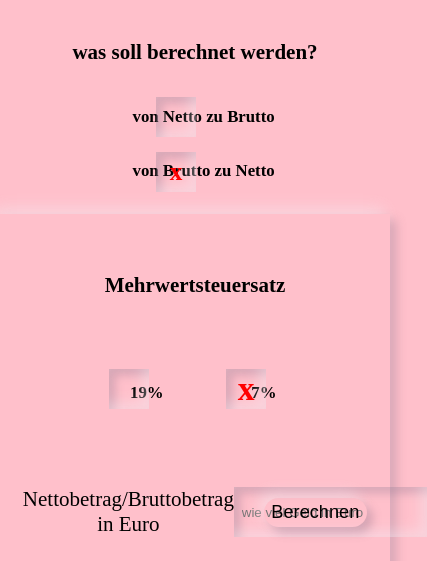
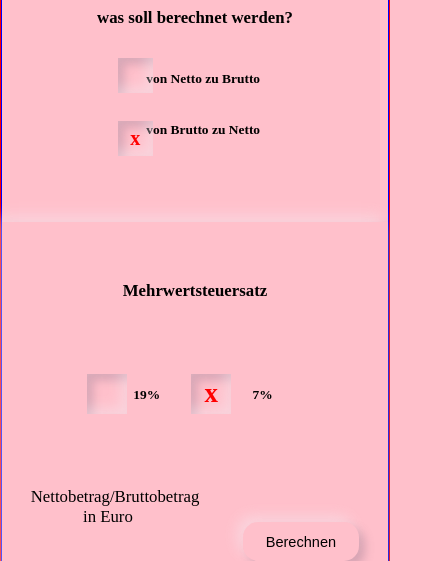
Before and after one commit to RickyTickyTavy69/steuerproject, a plain HTML site: page index.html in a window 390 px wide. Shown: the part 283-844 px from the top of the page, 427 px wide, since content can reach past the window. Drawn offline with Linux system fonts and the light colour scheme.

Commit message:
@media queries added

```diff
--- a/assets/styles/style.css
+++ b/assets/styles/style.css
@@ -10,7 +10,6 @@ body {
   margin: 5vh auto;
   text-align: center;
   background-color: pink;
-  font-size: 14px;
 }
 
 /********************************************header*******************************************/
@@ -105,7 +104,6 @@ button.active{
 .taxesForm label{
   line-height: 1.5em;
 }
-
 
 .isMarried {
   max-width: 170px;
@@ -217,9 +215,6 @@ button.active{
   position: absolute;
   top: 50%;
   left: 70%;
-}
-
-.result_container {
   padding-top: 5vh;
   width: 24%;
   height: 40%;
@@ -257,6 +252,16 @@ button.active{
 
 /******************************************SecondTaxesApp*****************************************************/
 
+.taxesApp2{
+  border: 1px solid red;
+  padding-right: 10%;
+  padding-left: 10%;
+}
+
+.taxesForm2{                  /* man muss die form in der Breite begrenzen, und die Breite immer in den queries klein stellen und genau */
+  position: relative;
+  border: 1px solid blue;
+}
 
 label.fromBrutto::before{
   content: "";
@@ -265,8 +270,8 @@ label.fromBrutto::before{
   display: flex;
   box-shadow: inset -6px -6px 14px rgba(244, 238, 245, 0.45), inset 6px 6px 10px rgba(114, 94, 121, 0.29);
   position: absolute;
-  left: 40%;
-  top: -45%;
+  left: 36%;
+  top: 25%;
   justify-content: center;
   align-items: center;
   font-size: 1.5em;
@@ -280,8 +285,8 @@ label.fromBrutto.active::before{
   display: flex;
   box-shadow: inset -6px -6px 14px rgba(244, 238, 245, 0.45), inset 6px 6px 10px rgba(114, 94, 121, 0.29);
   position: absolute;
-  left: 40%;
-  top: -45%;
+  left: 36%;
+  top: 25%;
   justify-content: center;
   align-items: center;
   color: red;
@@ -296,8 +301,8 @@ label.fromNetto::before {
   display: flex;
   box-shadow: inset -6px -6px 14px rgba(244, 238, 245, 0.45), inset 6px 6px 10px rgba(114, 94, 121, 0.29);
   position: absolute;
-  left: 40%;
-  top: -50%;
+  left: 36%;
+  top: 15%;
   justify-content: center;
   align-items: center;
   font-size: 1.5em;
@@ -311,8 +316,8 @@ label.fromNetto.active::before {
   display: flex;
   box-shadow: inset -6px -6px 14px rgba(244, 238, 245, 0.45), inset 6px 6px 10px rgba(114, 94, 121, 0.29);
   position: absolute;
-  left: 40%;
-  top: -50%;
+  left: 36%;
+  top: 15%;
   justify-content: center;
   align-items: center;
   color: red;
@@ -323,7 +328,6 @@ div.NettoBrutto {
   font-size: 1.2em;
   margin-bottom: 4vh;
   font-weight: 700;
-  position: relative;
 }
 
 input.NettoBrutto {
@@ -463,3 +467,297 @@ label.for17.active::before{
   font-size: 1.2em;
   font-weight: 700;
 }
+
+/*
+/*
+/***********************************************************@Media queries************************************************/
+
+@media (max-width: 1400px){
+
+  /*******************************************TaxesApp1************************************************************************/
+
+  body {
+    font-size: 0.8em;
+    max-width: 1400px;
+    margin: 5vh auto;
+  }
+
+  .result_container {
+    margin: 10vh 0 8vh 9%;
+    position: static;
+    padding-top: 5vh;
+    width: 80vw;
+    height: 40%;
+  }
+
+  .result.active {
+    display: flex;
+    align-items: center;
+  }
+
+  .taxesApp{
+    margin-bottom: 15vh;
+  }
+
+  /*******************************************TaxesApp2************************************************************************/
+
+  .taxesApp2{
+    border: 1px solid red;
+    padding-right: 10%;
+    padding-left: 10%;
+    max-width: 1200px;
+    margin: 0 auto;
+  }
+
+}
+
+@media (max-width: 1200px){
+
+  /*******************************************TaxesApp1************************************************************************/
+
+  body {
+    font-size: 0.7em;
+    margin: 3vh auto;
+  }
+
+  .result_container {
+    margin: 10vh 0 8vh 9%;
+    position: static;
+    padding-top: 5vh;
+    width: 80vw;
+    height: 40%;
+  }
+
+  .result.active {
+    display: flex;
+    align-items: center;
+  }
+
+  .taxesApp{
+    margin-bottom: 15vh;
+  }
+
+  /*******************************************TaxesApp2************************************************************************/
+
+  .taxesApp2{
+    border: 1px solid red;
+    padding-right: 10%;
+    padding-left: 10%;
+    max-width: 992px;
+    margin: 0 auto;
+  }
+
+  .countTaxes{
+    display: flex;
+    justify-content: space-around;
+    margin-bottom: 5vh;
+    align-items: center;
+  }
+
+  .money{
+    font-size: 1.5em;
+    width: 70%;
+    display: flex;
+    justify-content: space-around;
+  }
+
+  label.for17::before{
+    left: 52%;
+    top: -70%;
+  }
+
+  label.for17.active::before{
+    left: 52%;
+    top: -70%;
+  }
+
+  label.for19::before{
+    left: 22%;
+    top: -70%;
+  }
+
+  label.for19.active::before{
+    left: 22%;
+    top: -70%;
+  }
+
+  label.fromNetto::before, label.fromNetto.active::before{      /* das kann man so umbauen*/
+    left: 30%;
+    top: 15%;
+  }
+
+  label.fromBrutto::before, label.fromBrutto.active::before{
+    left: 30%;
+    top: 25%;
+  }
+
+
+}
+
+@media (max-width: 992px){
+
+  /*******************************************TaxesApp1************************************************************************/
+
+  body {
+    font-size: 0.7em;
+    margin: 3vh auto;
+  }
+
+  .result_container {
+    margin: 10vh 0 8vh 4%;
+    position: static;
+    padding-top: 5vh;
+    width: 90vw;
+    height: 40%;
+  }
+
+  .result{
+    justify-content: space-around;
+    gap: 5%;
+  }
+
+  .result_item_container{
+    border-right: 1px solid red;
+  }
+
+  .result_item_container:last-of-type{
+    border: none;
+  }
+
+  .result.active {
+    display: flex;
+    align-items: center;
+  }
+
+  .taxesApp{
+    margin-bottom: 15vh;
+  }
+
+  /*******************************************TaxesApp2************************************************************************/
+
+  .taxesApp2{
+    border: 1px solid red;
+    padding-right: 0%;
+    padding-left: 0%;
+    max-width: none;
+    margin: 0 auto;
+  }
+
+  label.for17::before{
+    left: 49%;
+    top: -70%;
+  }
+
+  label.for17.active::before{
+    left: 49%;
+    top: -70%;
+  }
+
+  label.for19::before{
+    left: 22%;
+    top: -70%;
+  }
+
+  label.for19.active::before{
+    left: 22%;
+    top: -70%;
+  }
+
+  label.fromNetto::before, label.fromNetto.active::before{      /* das kann man so umbauen*/
+    left: 30%;
+    top: 15%;
+  }
+
+  label.fromBrutto::before, label.fromBrutto.active::before{
+    left: 30%;
+    top: 25%;
+  }
+
+}
+
+@media (max-width: 768px){
+
+  /*******************************************TaxesApp1************************************************************************/
+
+  body {
+    font-size: 0.7em;
+    margin: 3vh auto;
+  }
+
+  .result_container {
+    margin: 10vh 0 8vh 4%;
+    position: static;
+    padding-top: 5vh;
+    width: 90vw;
+    height: 40%;
+  }
+
+  label.fromNetto::before, label.fromNetto.active::before{      /* das kann man so umbauen*/
+    left: 30%;
+    top: 13%;
+  }
+
+  label.fromBrutto::before, label.fromBrutto.active::before{
+    left: 30%;
+    top: 22%;
+  }
+
+  .result_item_container{
+    border: none;
+  }
+
+  .result_container h1{
+    display: none;
+  }
+
+  .result{
+    justify-content: space-around;
+    flex-direction: column;
+    gap: 5%;
+  }
+
+  .result.active {
+    display: flex;
+    align-items: center;
+  }
+
+  .taxesApp{
+    margin-bottom: 15vh;
+  }
+
+}
+
+@media (max-width: 570px){
+
+
+  /*******************************************TaxesApp2************************************************************************/
+
+  .taxes_container{
+    margin-top: 10vh;
+  }
+
+  .countTaxes .money{
+    display: flex;
+    flex-direction: column;
+    width: 40%;
+  }
+
+  .moneyInput{
+    margin-top: 5vh;
+    padding: 4% 8%;
+  }
+
+  .getTaxes{
+    padding: 3% 6%;
+  }
+
+  label.fromBrutto::before, label.fromBrutto.active::before{
+    height: 35px;
+    width: 35px;
+  }
+
+  label.fromNetto::before, label.fromNetto.active::before {
+    height: 35px;
+    width: 35px;
+  }
+}
```
Also changed, not shown: index.html (+2 -0 lines).
